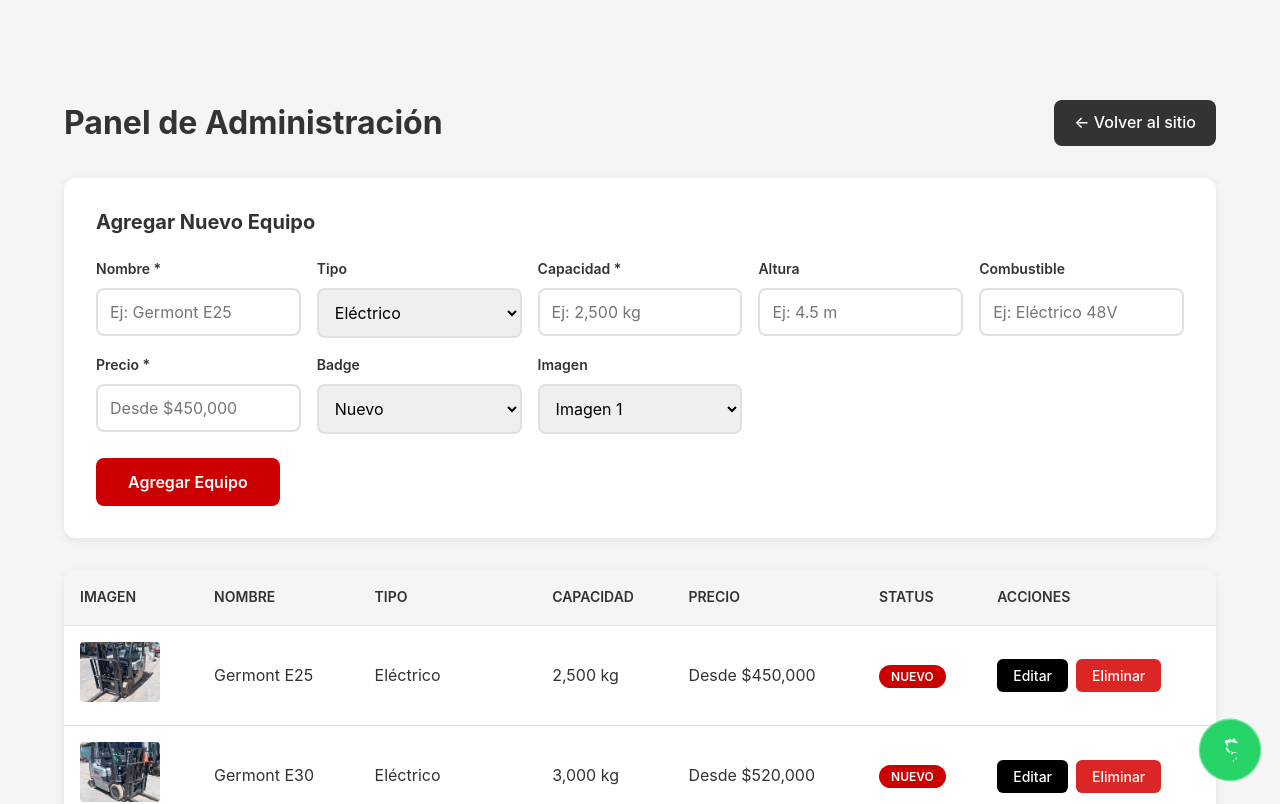
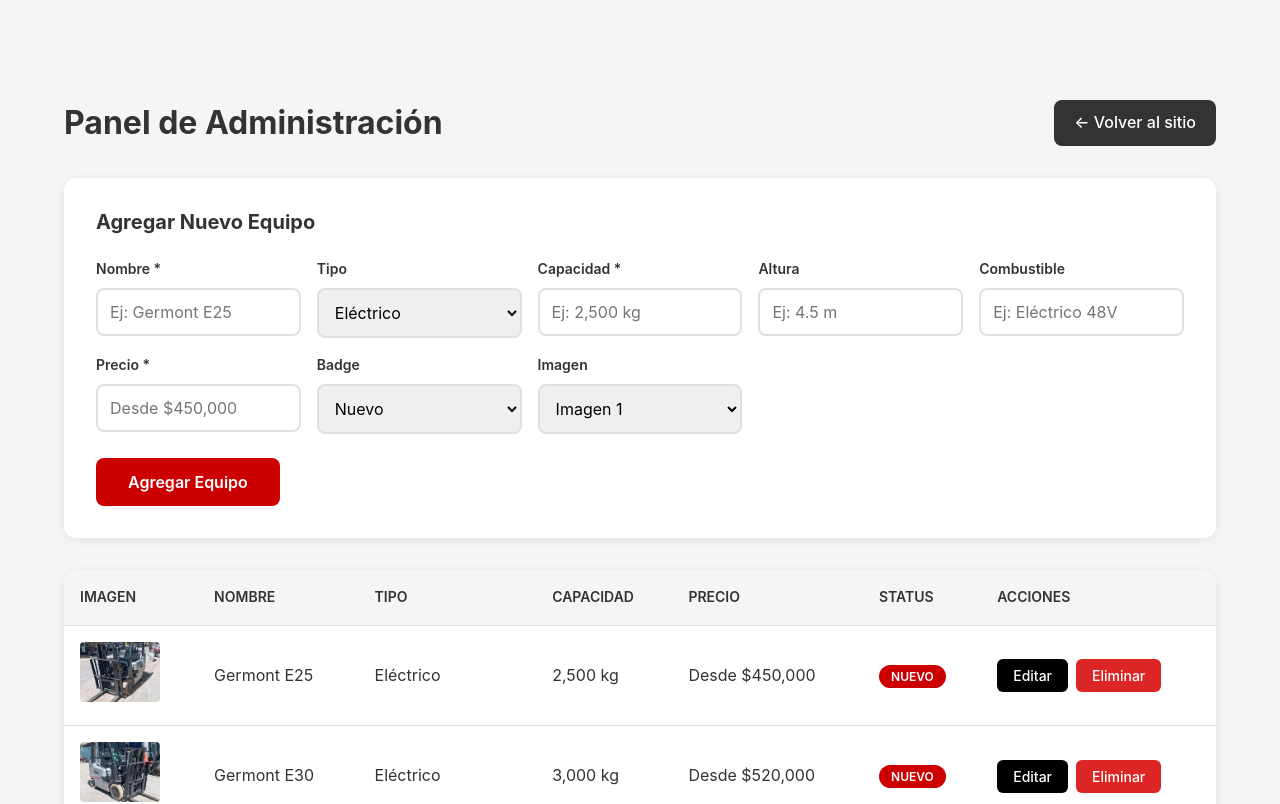
Before and after one commit to abrahammontes/montacargas, a React (Vite) app: page /admin in a window 1280 px wide. Shown: the top 804 px of the page. Built offline with nearby package versions, Linux system fonts and the light colour scheme.

Commit message:
Fix WhatsApp button position in component tree

```diff
--- a/src/App.tsx
+++ b/src/App.tsx
@@ -12,6 +12,7 @@ function HomePage() {
   return (
     <>
       <Header />
+      <WhatsAppButton />
       <main>
         <Hero />
 
@@ -26,7 +27,6 @@ function HomePage() {
 function App() {
   return (
     <BrowserRouter>
-      <WhatsAppButton />
       <Routes>
         <Route path="/" element={<HomePage />} />
         <Route path="/admin" element={<Admin />} />
```
